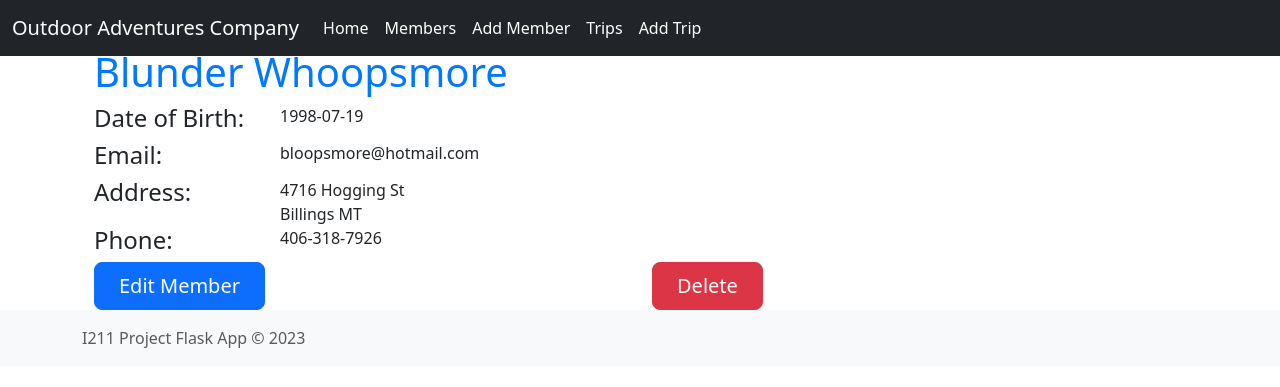
After one commit to gavsimps/I211_project, a Flask app: page /members/1 in a window 1280 px wide. The commit adds this page. Shown: the top 387 px of the page. Run offline with Flask 2, Linux system fonts and the light colour scheme; data comes from the database, SQL or seed files in the repository; data that the repository does not hold is empty; some libraries are stand-ins or nearby versions.

Commit message:
trying to edit member

```diff
--- a/app.py
+++ b/app.py
@@ -47,6 +47,7 @@ def members():
     member_info = database.get_members()
     return render_template('members.html',member_info=member_info)
 
+# ADD MEMBER
 @app.route('/members/add', methods=['GET','POST'])
 def add_member():
     if request.method == 'POST':
@@ -66,6 +67,37 @@ def add_member():
 
     else:
         return render_template('add_member.html')
+
+# MEMBER
+@app.route('/members/<member_id>')
+def member(member_id=None):
+    if member_id :
+        member_info = database.get_member(member_id)
+        return render_template('member.html',member_info=member_info)
+    else:
+        members_info = database.get_trips()
+        return render_template('members.html',members_info=members_info)
+
+@app.route('/members/<member_id>/edit', methods=['GET','POST'])
+def edit_member(member_id=None):
+    if request.method == 'POST':
+
+        name = request.form['name']
+        dob = request.form['dob']
+        email = request.form['email']
+        address = request.form['addy']
+        phone = request.form['telle']
+
+        if validate_phone_number(phone):
+            database.edit_member(name,dob,email,address,phone)
+            return redirect(url_for('members'))
+        else:
+            error = 'Unsupported phone type! Supported format: xxx-xxx-xxxx'
+            return render_template('add_member.html', error=error,member_id=member_id)
+
+    else:
+        member_info = database.get_member(member_id)
+        return render_template('add_member.html',member_info=member_info,member_id=member_id,member=database.get_member(member_id))
 
 
 # TRIPS
--- a/database.py
+++ b/database.py
@@ -63,6 +63,14 @@ def get_members():
     with conn:
         with conn.cursor() as cursor:
             cursor.execute(sql)
+            return cursor.fetchall()
+
+def get_member(member_id):
+    sql = "select * from members where id = %s"
+    conn = get_connection()
+    with conn:
+        with conn.cursor() as cursor:
+            cursor.execute(sql, (member_id))
             return cursor.fetchall()
 
 def add_member(name,dob,email,address,phone):
--- a/templates/base.html
+++ b/templates/base.html
@@ -34,7 +34,13 @@
                     <a class="nav-link active" aria-current="page" href="{{url_for('members')}}">Members</a>
                 </li>
                 <li class="nav-item">
+                    <a class="nav-link active" aria-current="page" href="{{url_for('add_member')}}">Add Member</a>
+                </li>
+                <li class="nav-item">
                     <a class="nav-link active" aria-current="page" href="{{url_for('trips')}}">Trips</a>
+                    <li class="nav-item">
+                        <a class="nav-link active" aria-current="page" href="{{url_for('add_trip')}}">Add Trip</a>
+                    </li>
                 </li>
             </ul>
             </div>
--- /dev/null
+++ b/templates/member.html
@@ -0,0 +1,50 @@
+{% extends "base.html" %}
+{% block title %}Member Info{% endblock %}
+{% block content %}
+<div class="container-fluid">
+    {% for mem in member_info %}
+    <div>
+        <h1 class="mt-5" style="color: rgb(0, 120, 255);">{{mem['name']}}</h1>
+    </div>
+
+        <div class="row">
+            <h4 class="col-4 col-md-2">Date of Birth:</h4>
+            <div class="col-4 col-md-2">
+                {{mem['dob']}}
+            </div>
+        </div>
+
+        <div class="row">
+            <h4 class="col-4 col-md-2">Email:</h4>
+            <div class="col-4 col-md-2">
+                {{mem['email']}}
+            </div>
+        </div>
+
+        <div class="row">
+            <h4 class="col-4 col-md-2">Address:</h4>
+            <div class="col-4 col-md-2">
+                {{mem['address']}}
+            </div>
+        </div>
+
+        <div class="row">
+            <h4 class="col-4 col-md-2">Phone:</h4>
+            <div class="col-4 col-md-2">
+                {{mem['phone']}}
+            </div>
+        </div>
+<div class="row">
+    <div class="col">
+        <a class="btn btn-primary btn-lg px-4 gap-3" href="{{url_for('edit_member',member_id=mem['id'])}}" role="button">Edit Member</a>
+    </div>
+    <div class="col">
+    <form action="" method="POST" name="delete_member">
+        <button type="submit" value="Submit" class="btn btn-danger btn-lg px-4 gap-3">Delete</button>
+    </form>
+    </div>
+</div>
+</div>
+
+{% endfor %}
+{% endblock %}
--- a/templates/members.html
+++ b/templates/members.html
@@ -16,7 +16,7 @@
         <tbody>
             {% for m in member_info %}
             <tr>
-                <td>{{m['name']}}</td>
+                <td><a href="{{url_for('member', member_id=m['id'])}}">{{m['name']}}</a></td>
                 <td>{{m['dob']}}</td>
                 <td>{{m['email']}}</td>
                 <td>{{m['address']}}</td>
```
Also changed, not shown: templates/add_member.html (+44 -32 lines).
